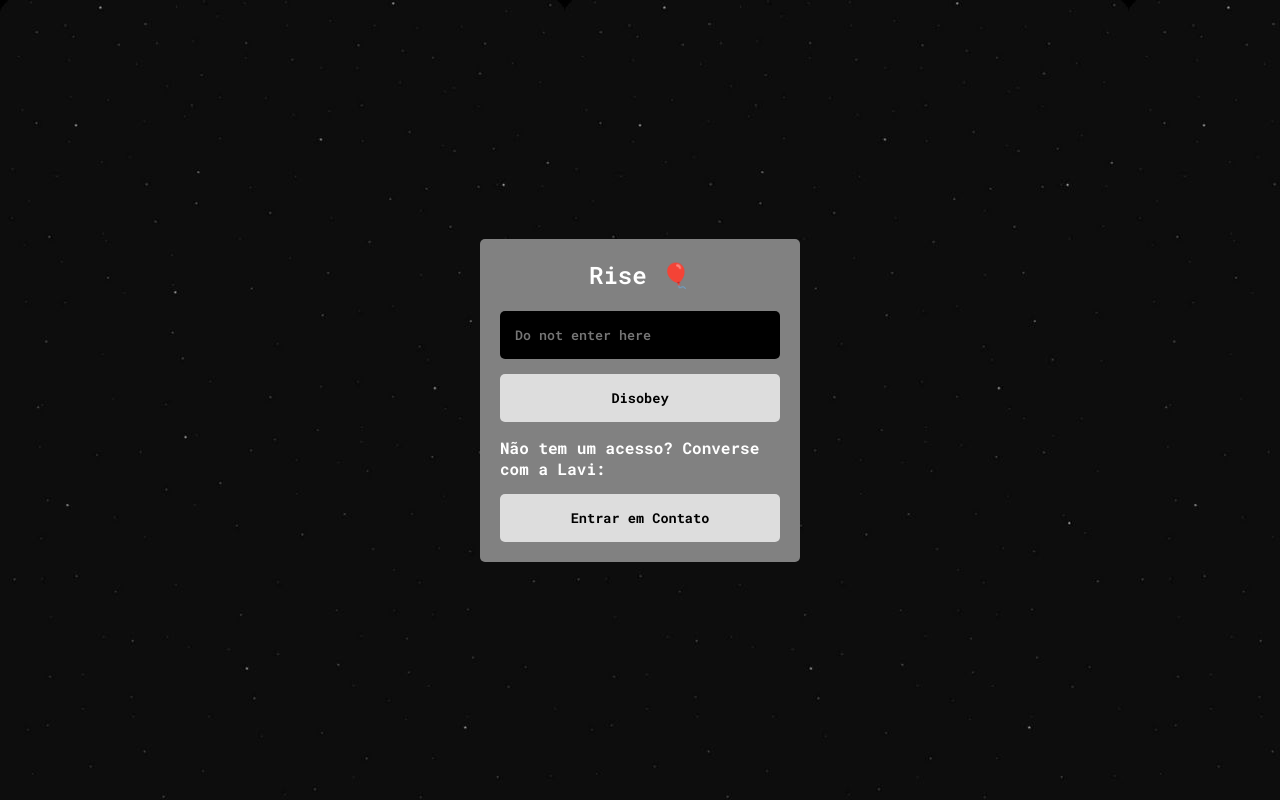
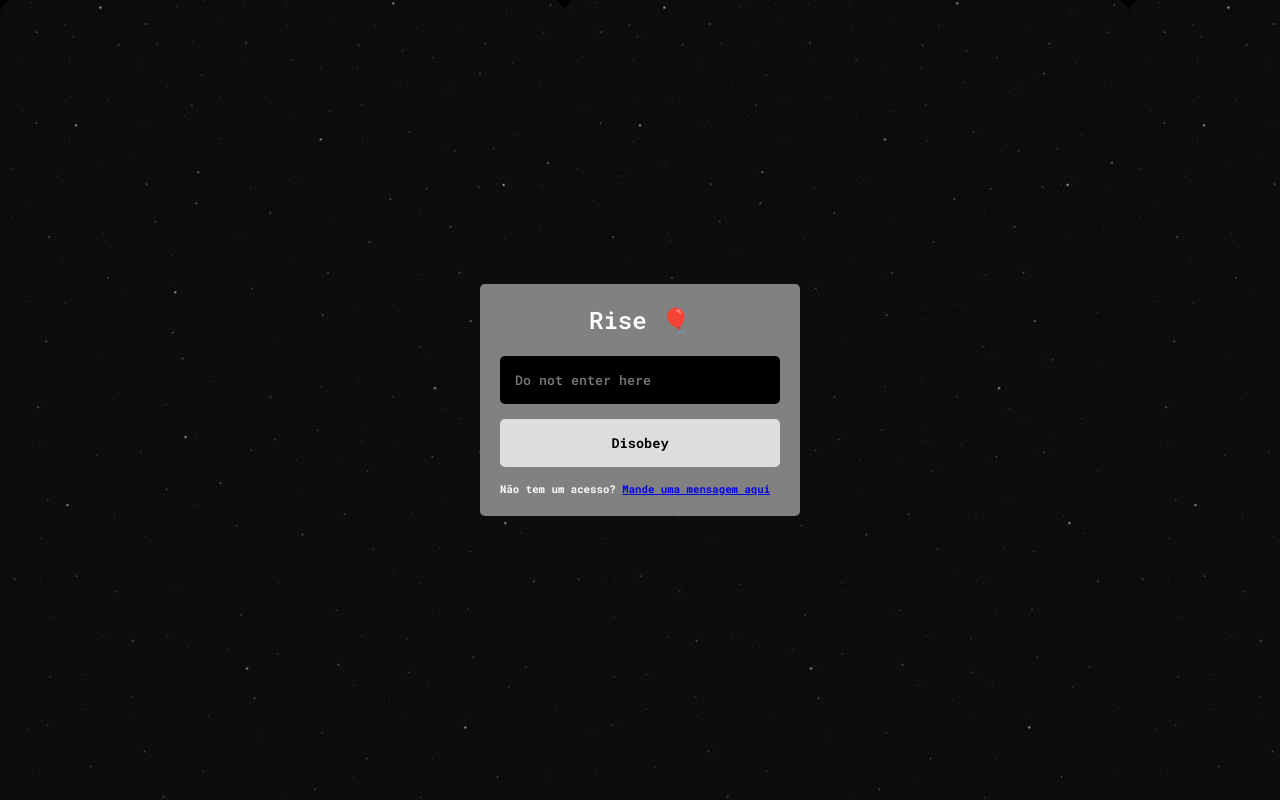
Before and after one commit to liviajaymason/chat, a plain HTML site: page front-end/index.html in a window 1280 px wide. Drawn offline with nearby package versions, Linux system fonts and the light colour scheme.

Commit message:
Update index.html

```diff
--- a/front-end/index.html
+++ b/front-end/index.html
@@ -19,8 +19,7 @@
             <form class="login__form">
                 <input type="text" class="login__input" placeholder="Do not enter here" required/>
                 <button type="submit" class="login__button">Disobey</button>
-                <h4>Não tem um acesso? Converse com a Lavi:</h4>
-                <button type="submit" class="contact__button">Entrar em Contato</button>
+                <h6>Não tem um acesso? <a href="https://wa.me/84345266721">Mande uma mensagem aqui</a></h6>
             </form>
         </section>
 
```
